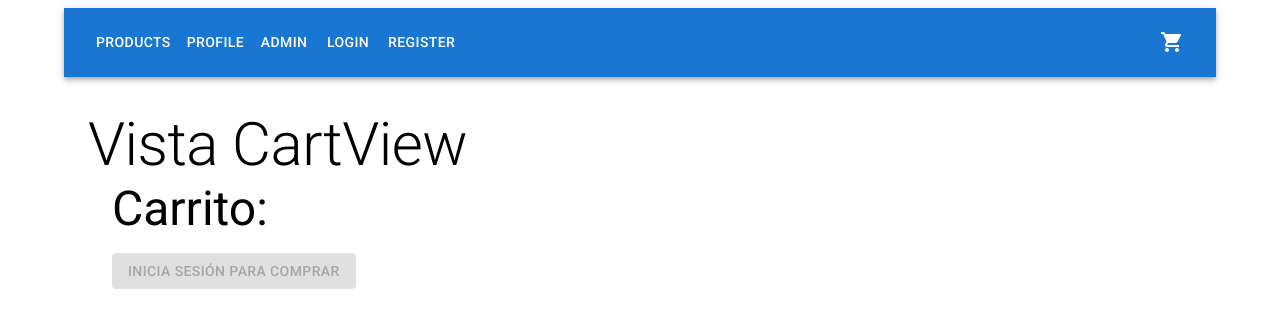
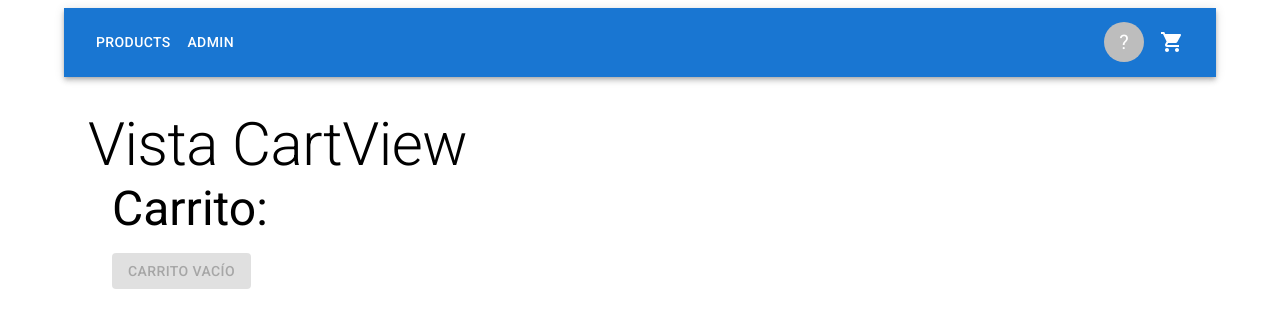
Before and after one commit to dimarquez00/e-commerce, a React app in the folder frontend/: page /cart in a window 1280 px wide. Shown: the top 328 px of the page. Built offline with nearby package versions, Linux system fonts and the light colour scheme; the HTML template or start-up script is replaced by a standard one.

Commit message:
icono para perfil en navbar y lógica relacionada al inicio de sesión.

```diff
--- a/frontend/src/components/Cart/CartList.jsx
+++ b/frontend/src/components/Cart/CartList.jsx
@@ -142,10 +142,10 @@ const CartList = () => {
             >
                 {loading ? (
                     <CircularProgress size={24} />
-                ) : !isLoggedIn ? (
-                    "Inicia sesión para comprar"
                 ) : isCartEmpty ? (
                     "Carrito vacío"
+                ) : !isLoggedIn  ? (
+                    "Inicia sesión para comprar"
                 ) : (
                     "Confirmar pedido"
                 )}
--- a/frontend/src/components/ResponsiveAppBar.jsx
+++ b/frontend/src/components/ResponsiveAppBar.jsx
@@ -15,20 +15,23 @@ import AdbIcon from '@mui/icons-material/Adb';
 import Badge from '@mui/material/Badge';
 import ShoppingCartIcon from '@mui/icons-material/ShoppingCart';
 import { useNavigate } from 'react-router-dom';
-import { CartContext } from '../context/ContextProvider';
+import { CartContext, CurrentUserContext, TokenContext } from '../context/ContextProvider';
 
 const pages = [
     { label: 'Products', path: '/products' },
-    { label: 'Profile', path: '/profile' },
+    // { label: 'Profile', path: '/profile' },
     { label: 'Admin', path: '/admin' },
     // { label: 'Carrito', path: '/cart' },
-    { label: 'LogIn', path: '/login' },
-    { label: 'Register', path: '/register' },
+    // { label: 'LogIn', path: '/login' },
+    // { label: 'Register', path: '/register' },
 ];
-const settings = ['Profile', 'Account', 'Dashboard', 'Logout'];
+// const settings = ['Profile', 'Account', 'Dashboard', 'Logout'];
+
 
 const ResponsiveAppBar = () => {
     const {cart} = React.useContext(CartContext)
+    const {currentUser, setCurrentUser} = React.useContext(CurrentUserContext)
+    const {setTokenContext} = React.useContext(TokenContext)
     const navigate = useNavigate();
 
     const [anchorElNav, setAnchorElNav] = React.useState(null);
@@ -38,6 +41,27 @@ const ResponsiveAppBar = () => {
         (total, quantity) => total + quantity,
         0
     );
+
+    const isLoggedIn = !!currentUser;
+
+    const settings = isLoggedIn
+    ? [
+        { label: "Profile", path: "/profile" },
+        { label: "Logout", action: "logout" }
+    ]
+    : [
+        { label: "LogIn", path: "/login" },
+        { label: "Register", path: "/register" }
+    ];
+
+    const handleLogout = () => {
+        localStorage.removeItem("token");
+
+        setTokenContext(null);
+        setCurrentUser(null);
+
+        navigate("/products");
+    };
 
     const handleOpenNavMenu = (event) => {
         setAnchorElNav(event.currentTarget);
@@ -151,12 +175,26 @@ const ResponsiveAppBar = () => {
                         </Button>
                         ))}
                     </Box>
-                    {/* <Box sx={{ flexGrow: 0 }}>
-                        <Tooltip title="Open settings">
+
+                    <Box sx={{ display: "flex", alignItems: "center", gap: 1 }}>
+                        <Tooltip title="Cuenta">
                             <IconButton onClick={handleOpenUserMenu} sx={{ p: 0 }}>
-                                <Avatar alt="Remy Sharp" src="/static/images/avatar/2.jpg" />
+                                <Avatar>
+                                    {isLoggedIn ? currentUser?.name?.[0] : "?"}
+                                </Avatar>
                             </IconButton>
                         </Tooltip>
+
+                        <IconButton
+                            color="inherit"
+                            aria-label="view cart"
+                            onClick={() => navigate("/cart")}
+                        >
+                            <Badge badgeContent={totalItems} color="secondary">
+                                <ShoppingCartIcon />
+                            </Badge>
+                        </IconButton>
+
                         <Menu
                             sx={{ mt: '45px' }}
                             id="menu-appbar"
@@ -173,23 +211,26 @@ const ResponsiveAppBar = () => {
                             open={Boolean(anchorElUser)}
                             onClose={handleCloseUserMenu}
                         >
+
                             {settings.map((setting) => (
-                                <MenuItem key={setting} onClick={handleCloseUserMenu}>
-                                <Typography sx={{ textAlign: 'center' }}>{setting}</Typography>
+                                <MenuItem
+                                    key={setting.label}
+                                    onClick={() => {
+                                        handleCloseUserMenu();
+
+                                        if (setting.action === "logout") {
+                                            handleLogout();
+                                        } else {
+                                            navigate(setting.path);
+                                        }
+                                    }}
+                                >
+                                    <Typography>{setting.label}</Typography>
                                 </MenuItem>
                             ))}
                         </Menu>
-                    </Box> */}
+                    </Box>
 
-                    <IconButton
-                        color="inherit"
-                        aria-label="view cart"
-                        onClick={() => navigate("/cart")}
-                    >
-                        <Badge badgeContent={totalItems} color="secondary">
-                            <ShoppingCartIcon />
-                        </Badge>
-                    </IconButton>
                 </Toolbar>
             </Container>
         </AppBar>
--- a/frontend/src/context/ContextProvider.jsx
+++ b/frontend/src/context/ContextProvider.jsx
@@ -11,7 +11,7 @@ export const CategoryContext = createContext([])
 export function ContextProvider({children}) {
     const [tokenContext, setTokenContext] = useState("")
 
-    const [currentUser, setCurrentUser] = useState({})
+    const [currentUser, setCurrentUser] = useState(null)
 
     const [cart, setCart] = useState({})
 
```
